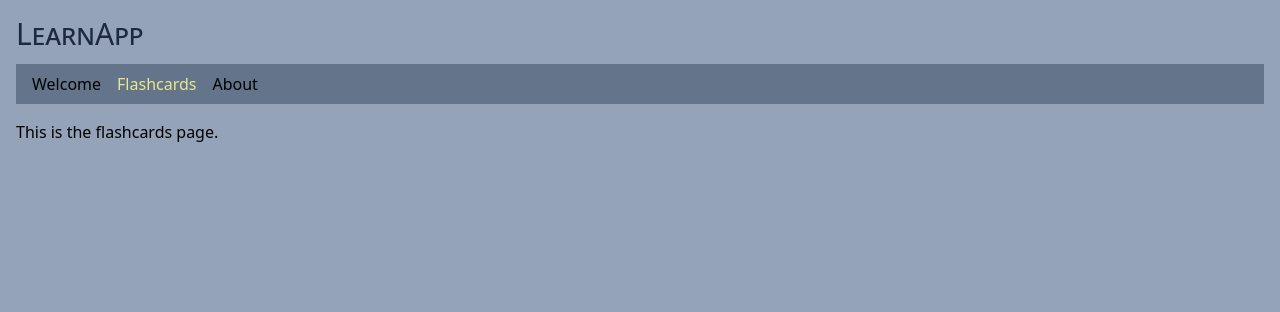
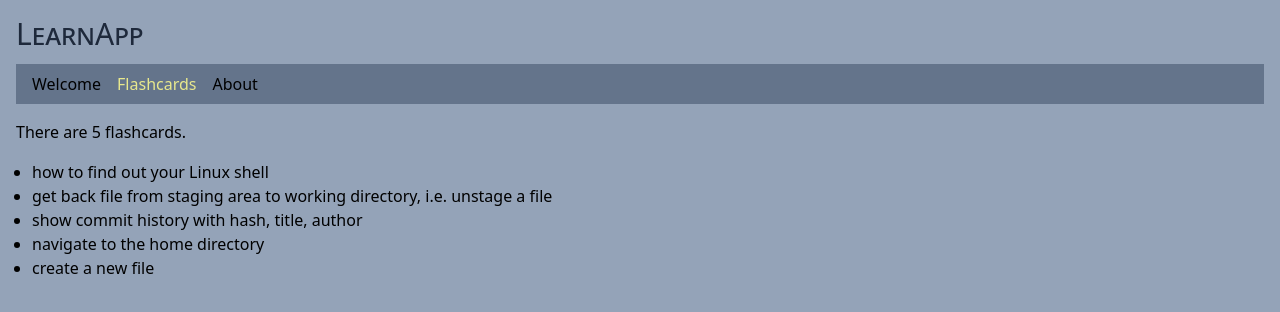
Before and after one commit to edwardtanguay/et401-learnapp, a React (Vite) app: page /flashcards in a window 1280 px wide. Shown: the top 312 px of the page. Built offline with nearby package versions, Linux system fonts and the light colour scheme; no server answers.

Commit message:
added flashcards on page via import

```diff
--- a/src/pages/PageFlashcards.tsx
+++ b/src/pages/PageFlashcards.tsx
@@ -1,5 +1,16 @@
+import db from "../../backend/data/db.json";
+
+const flashcards = db.flashcards;
+
 export const PageFlashcards = () => {
 	return (
-		<p>This is the flashcards page.</p>
-	)
-}
+		<>
+			<p>There are {flashcards.length} flashcards.</p>
+			<ul className="list-disc ml-4 mt-4">
+				{flashcards.map((flashcard) => {
+					return <li key={flashcard.suuid}>{flashcard.front}</li>;
+				})}
+			</ul>
+		</>
+	);
+};
```
